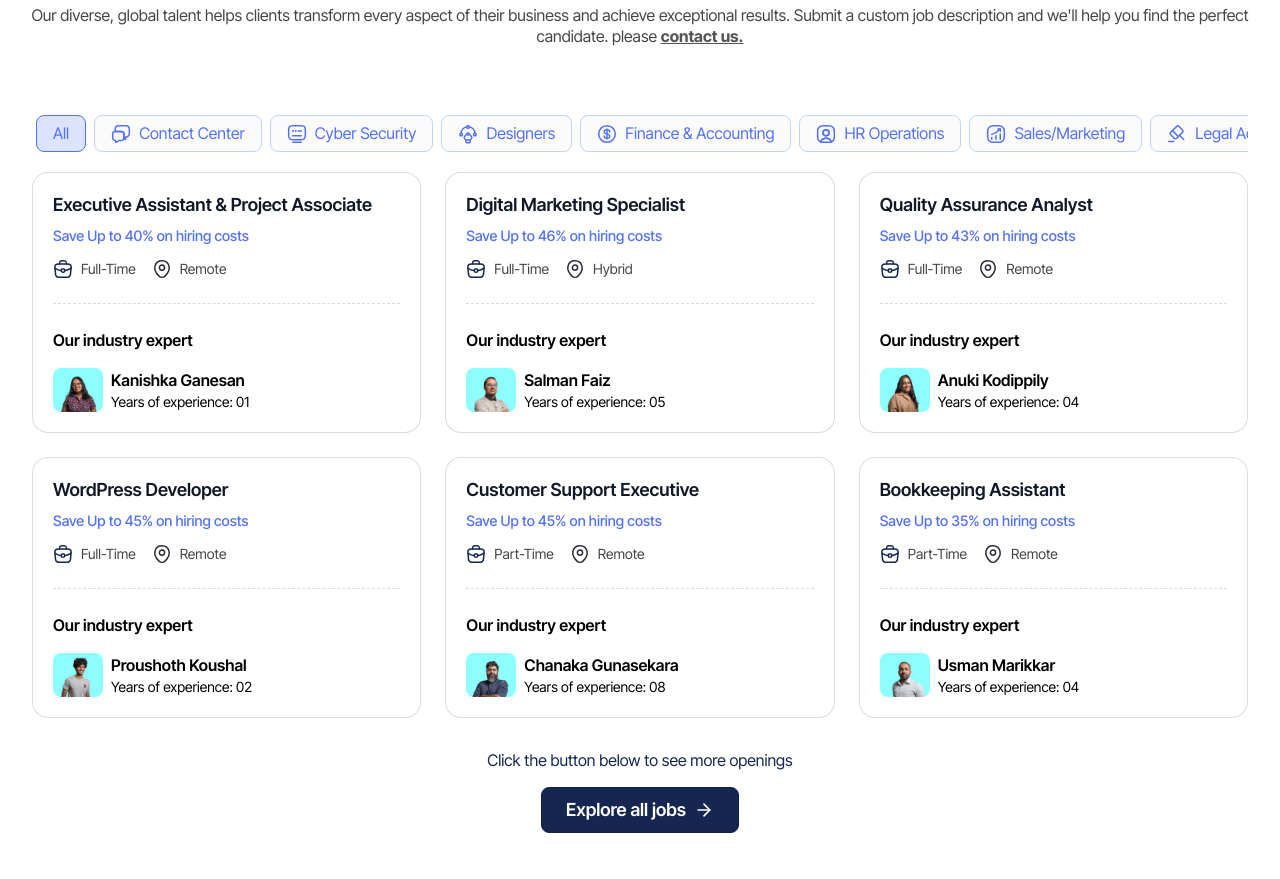
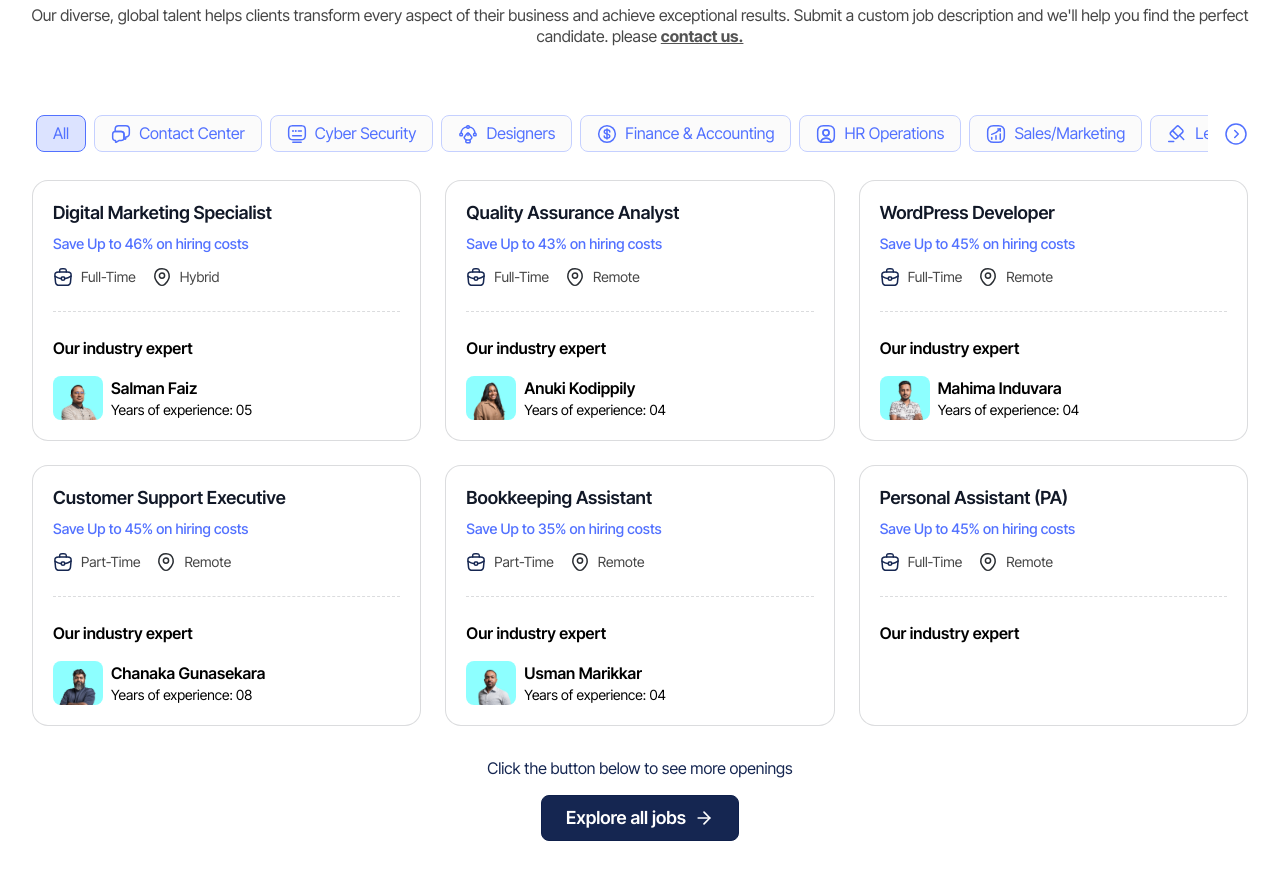
Before and after one commit to mahima-induvara/yta-web, an Astro site: page / in a window 1280 px wide. Shown: the part 1593-2472 px from the top of the page. Built offline with nearby package versions, Linux system fonts and the light colour scheme; Astro itself is replaced by a stand-in of ours.

Commit message:
Changes (Scroll btn)

```diff
--- a/src/components/Jobs.tsx
+++ b/src/components/Jobs.tsx
@@ -1,4 +1,4 @@
-import React, { useState, useEffect, useMemo } from "react";
+import React, { useState, useRef, useMemo } from "react";
 import {EXPERT} from '../data/source';
 export interface Job {
   title: string;
@@ -16,44 +16,54 @@ export interface PillProps {
 }
 
 export default function Jobs({ jobs }: { jobs: Job[] }) {
-  const [jobData, setJobData] = useState<Job[]>([]);
   const [active, setActive] = useState("All Categories");
-  const [category, setCategory] = useState<string>("All Categories");
+  const [icon, setIcon] = useState<boolean>(true);
 
-  // useEffect(() => {
-  //   setJobData(jobs);
-  //   //console.log(jobs);
-  // }, [jobs]);
+  const scrollContainerRef = useRef<HTMLDivElement | null>(null);
 
-  // const getCategoryJobs = (category: string) => {
-  //     setCategory(category);
-  //     if (category === "All Categories") {
-  //         setJobData(jobs);
-  //     } else {
-  //         const filteredJobs = jobs.filter(job => job.department === category);
-  //         setJobData(filteredJobs);
-  //     }
-  // };
 
-  // const categories = [
-  //   "All Categories",
-  //   "Contact Center",
-  //   "Cyber Security",
-  //   "Designers",
-  //   "Finance & Accounting",
-  //   "HR Operations",
-  //   "IT Operations",
-  //   "Legal Admin",
-  //   "Marketing",
-  //   "Software Development",
-  //   "Virtual Assistants",
-  // ];
+    const handleScrollRight = () => {
+      if (scrollContainerRef.current) {
+        const container = scrollContainerRef.current;
+
+        const isScrolledToEnd =
+          container.scrollLeft + container.clientWidth >= container.scrollWidth - 1;
+
+        if (isScrolledToEnd) {
+          setIcon(true);
+          container.scrollLeft = 0;
+        } else {
+          setIcon(false);
+          container.scrollLeft = container.scrollWidth;
+        }
+      }
+    };
 
   const visibleJobs = useMemo(() => {
-    if (active === "All Categories") return setJobData(jobs);
-    const filteredJobs = jobs.filter((j) => j.department.includes(active));
-    setJobData(filteredJobs);
-  }, [active]);
+    if (active === "All Categories") return jobs;
+    return jobs.filter((j) => j.department.includes(active));
+  }, [jobs, active]);
+
+
+  function ExpertCard({ department }: { department: string }) {
+    const chosen = useMemo(() => {
+      const filtered = EXPERT.filter((e) => e.job_category === department);
+      if (!filtered || filtered.length === 0) return null;
+      return filtered[Math.floor(Math.random() * filtered.length)];
+    }, [department]);
+
+    if (!chosen) return null;
+
+    return (
+      <div key={chosen.id} className="expert-card">
+        <img src={chosen.img.src} alt={chosen.name} className="expert-img" />
+        <div className="expert-info">
+          <h6 className="font-semibold">{chosen.name}</h6>
+          <p className="text-sm">Years of experience: {chosen.experience < 10 ? `0${chosen.experience}` : `${chosen.experience}`}</p>
+        </div>
+      </div>
+    );
+  }
 
   const CATEGORIES = [
     {
@@ -189,7 +199,8 @@ export default function Jobs({ jobs }: { jobs: Job[] }) {
   return (
     <div className="mx-auto max-w-7xl px-4 sm:px-6 lg:px-8 gap-10 mt-[24px] lg:mt-[64px] mb-[65px] lg:mb-[135px]">
       {/* Pills */}
-      <div className="rf-pills">
+      <div className="cat-wrapper flex items-center justify-between gap-[16px]">
+      <div ref={scrollContainerRef} className="rf-pills">
         {CATEGORIES.map((cat) => (
           <Pill
             key={cat.id}
@@ -200,6 +211,20 @@ export default function Jobs({ jobs }: { jobs: Job[] }) {
           />
         ))}
       </div>
+      <button onClick={handleScrollRight} className="cursor-pointer" aria-label="Scroll right" >
+        {icon ? (
+          <svg xmlns="http://www.w3.org/2000/svg" width="24" height="24" viewBox="0 0 24 24" fill="none">
+          <path d="M12 22C17.5228 22 22 17.5228 22 12C22 6.47715 17.5228 2 12 2C6.47715 2 2 6.47715 2 12C2 17.5228 6.47715 22 12 22Z" stroke="#5271FF" stroke-width="1.5" stroke-miterlimit="10" stroke-linecap="round" stroke-linejoin="round"/>
+          <path d="M10.74 15.53L14.26 12L10.74 8.46997" stroke="#5271FF" stroke-width="1.5" stroke-linecap="round" stroke-linejoin="round"/>
+        </svg>
+        ) : <svg xmlns="http://www.w3.org/2000/svg" width="24" height="24" viewBox="0 0 24 24" fill="none">
+  <path d="M12 2C6.47715 2 2 6.47715 2 12C2 17.5228 6.47715 22 12 22C17.5228 22 22 17.5228 22 12C22 6.47715 17.5228 2 12 2Z" stroke="#5271FF" stroke-width="1.5" stroke-miterlimit="10" stroke-linecap="round" stroke-linejoin="round"/>
+  <path d="M13.26 8.47003L9.74001 12L13.26 15.53" stroke="#5271FF" stroke-width="1.5" stroke-linecap="round" stroke-linejoin="round"/>
+</svg>}
+      </button>
+      </div>
+
+
       {/* <aside className="lg:col-span-3">
           <div className="jr-first-section">
             <h3 className="jr-heading">Categories</h3>
@@ -231,7 +256,7 @@ export default function Jobs({ jobs }: { jobs: Job[] }) {
 
       <div className="lg:col-span-9">
         <div className="grid gap-6 sm:grid-cols-2 lg:grid-cols-3">
-          {jobData.map((job, index) => (
+    {visibleJobs.map((job: Job, index: number) => (
             <article key={index} className="jr-card rounded-2xl p-5">
               <h4 className="jr-title">{job.title}</h4>
               <p className="jr-benefit">
@@ -318,21 +343,7 @@ export default function Jobs({ jobs }: { jobs: Job[] }) {
 
               <h5 className="font-semibold mb-2">Our industry expert</h5>
               <div className="expert-wrapper mt-2">
-                {(() => {
-                  const filtered = EXPERT.filter((e) => e.job_category === job.department);
-                  const randomMember = filtered[Math.floor(Math.random() * filtered.length)];
-                  return randomMember ? (
-                    <div key={randomMember.id} className="expert-card">
-                      <img src={randomMember.img.src} alt={randomMember.name} className="expert-img" />
-                      <div className="expert-info">
-                        <h6 className="font-semibold">{randomMember.name}</h6>
-                        <p className="text-sm">
-                          Years of experience: 0{randomMember.experience}
-                        </p>
-                      </div>
-                    </div>
-                  ) : null;
-                })()}
+                <ExpertCard department={job.department} />
               </div>
               {/* <ul className="jr-list space-y-2 text-sm">
                 {job.responsibilities.map((r: any, i: number) => (
@@ -388,7 +399,7 @@ export default function Jobs({ jobs }: { jobs: Job[] }) {
             </article>
           ))}
         </div>
-        {category === "All Categories" && (
+  {active === "All Categories" && (
           <div className="mt-[32px] text-center">
             <p className="mb-[16px] view-more">Click the button below to see more openings</p>
             <a
--- a/src/data/jobs.json
+++ b/src/data/jobs.json
@@ -1,17 +1,4 @@
 [
-  {
-    "id": "rec0obuOEMfG3fYEv",
-    "Job_Title": "Executive Assistant & Project Associate",
-    "Salary_Range_SL": "£40k - £65k",
-    "Salary_Range_UK": "£60k - £85k",
-    "Status": "Publish",
-    "Save_Up": 40,
-    "Job_Type": "Full-Time",
-    "Job_Work_Mode": "Remote",
-    "Job_Department": "Legal Admin",
-    "Job_Responsibilities": "Make outbound calls to potential customers\nPresent and upsell products or services\nRecord call outcomes and notes in CRM\nAchieve weekly/monthly sales targets\n",
-    "updatedAt": "2025-10-10T16:37:12.000Z"
-  },
   {
     "id": "recAoMiyhztwsyzir",
     "Job_Title": "Digital Marketing Specialist",
@@ -23,6 +10,10 @@
     "Job_Work_Mode": "Hybrid",
     "Job_Department": "Marketing",
     "Job_Responsibilities": "Develop and execute digital marketing campaigns\nManage social media presence across platforms\nCreate and optimize paid advertising campaigns\nAnalyze campaign performance and ROI\n",
+    "Submit": {
+      "label": "Button",
+      "url": "https://airtable.com/tblCvK4vZK3H7Wodq/recAoMiyhztwsyzir?blocks=blixLerPCz4wcSuWr"
+    },
     "updatedAt": "2025-10-10T16:37:12.000Z"
   },
   {
@@ -36,6 +27,10 @@
     "Job_Work_Mode": "Remote",
     "Job_Department": "Contact Center",
     "Job_Responsibilities": "Monitor inbound and outbound calls for quality\nScore agent interactions based on QA metrics\nProvide coaching feedback to agents\nIdentify trends in customer issues\n",
+    "Submit": {
+      "label": "Button",
+      "url": "https://airtable.com/tblCvK4vZK3H7Wodq/recE5jFcCsIKAgISV?blocks=blixLerPCz4wcSuWr"
+    },
     "updatedAt": "2025-10-10T16:37:12.000Z"
   },
   {
@@ -49,6 +44,10 @@
     "Job_Work_Mode": "Remote",
     "Job_Department": "Software Development",
     "Job_Responsibilities": "Develop custom WordPress themes and plugins\nCreate and maintain e-commerce solutions using WooCommerce\nImplement security best practices and optimizations\nBuild custom integrations and APIs\n",
+    "Submit": {
+      "label": "Button",
+      "url": "https://airtable.com/tblCvK4vZK3H7Wodq/recLihVjNiCWazLAc?blocks=blixLerPCz4wcSuWr"
+    },
     "updatedAt": "2025-10-10T16:37:12.000Z"
   },
   {
@@ -62,6 +61,10 @@
     "Job_Work_Mode": "Remote",
     "Job_Department": "Software Development",
     "Job_Responsibilities": "Analyze security alerts and escalate incidents\nMonitor logs and event data\nInvestigate suspicious activity\nCollaborate with IT teams for remediation\n",
+    "Submit": {
+      "label": "Button",
+      "url": "https://airtable.com/tblCvK4vZK3H7Wodq/recOY3cwtqzQga4jX?blocks=blixLerPCz4wcSuWr"
+    },
     "updatedAt": "2025-10-10T16:37:12.000Z"
   },
   {
@@ -75,6 +78,10 @@
     "Job_Work_Mode": "Remote",
     "Job_Department": "Finance & Accounting",
     "Job_Responsibilities": "Maintain accurate financial records\nPerform bank reconciliations\nProcess and record financial transactions\nAssist with month-end closing procedures\n",
+    "Submit": {
+      "label": "Button",
+      "url": "https://airtable.com/tblCvK4vZK3H7Wodq/recYjhqRQuJc1VqRE?blocks=blixLerPCz4wcSuWr"
+    },
     "updatedAt": "2025-10-10T16:37:12.000Z"
   },
   {
@@ -88,6 +95,10 @@
     "Job_Work_Mode": "Remote",
     "Job_Department": "Virtual Assistants",
     "Job_Responsibilities": "Manage personal and professional schedules\nHandle correspondence and communications\nOrganize personal and business tasks\nBook travel and accommodation\n",
+    "Submit": {
+      "label": "Button",
+      "url": "https://airtable.com/tblCvK4vZK3H7Wodq/rechHGGuaABGJCyH6?blocks=blixLerPCz4wcSuWr"
+    },
     "updatedAt": "2025-10-10T16:37:12.000Z"
   }
 ]
--- a/src/styles/home.scss
+++ b/src/styles/home.scss
@@ -885,13 +885,15 @@ line-height: 21px; /* 131.25% */
 
 
 /* Pills row */
+.cat-wrapper{
+  margin-bottom: 24px;
+}
 .rf-pills {
   display: flex;
   justify-content: start;
   gap: 8px;
   flex-wrap: nowrap;
   padding: .25rem;
-  margin-bottom: 1rem;
   overflow-x: scroll;
   scrollbar-width: none;
   scrollbar-color: rgba($brand,.6) rgba(0,0,0,.15);
```
Also changed, not shown: src/assets/team/member-1.png (added), src/assets/team/member-2.png (added), src/assets/team/member-3.png (added), src/assets/team/member-4.png (added), src/assets/team/member-5.png (added), src/assets/team/member-6.png (added), src/assets/team/member-7.png (added), src/components/Home.astro (line endings or trailing spaces).
